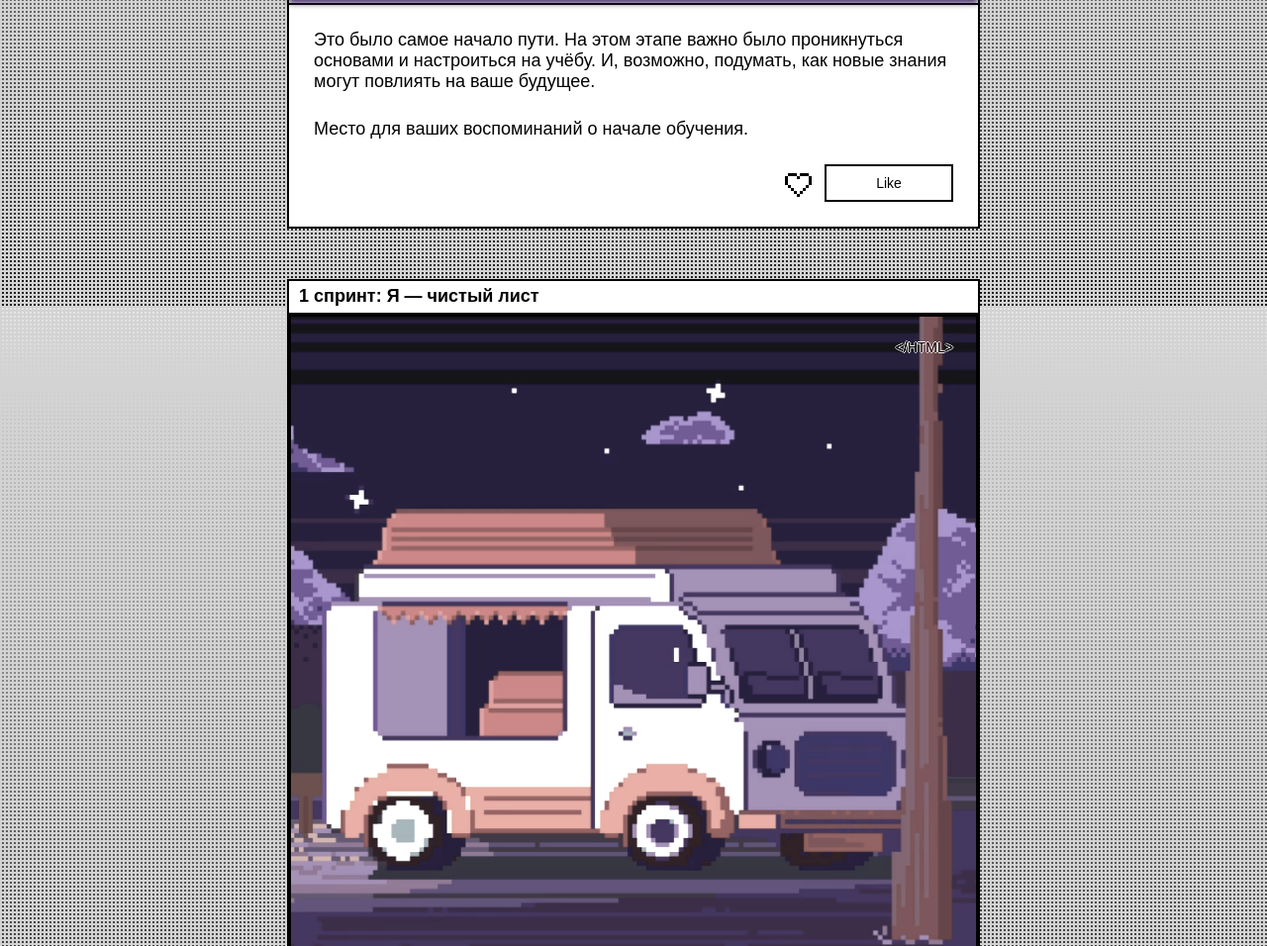
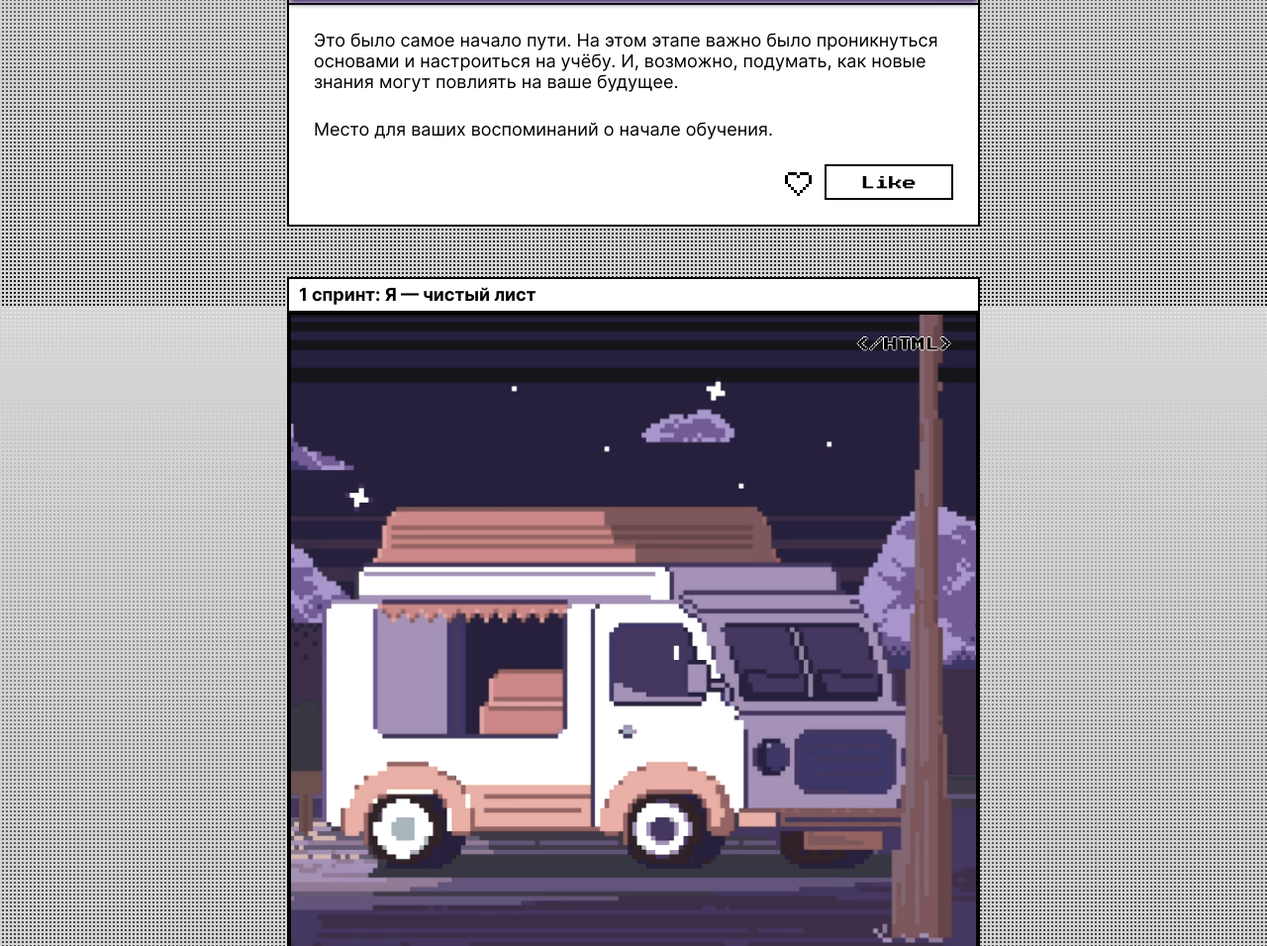
Before and after one commit to maksim533/zakrivayuschiy-teg-f, a plain HTML site: page index.html in a window 1280 px wide. Shown: the part 1291-2247 px from the top of the page at 99% size. Drawn offline with Linux system fonts and the light colour scheme; the site is published under a folder, as on GitHub Pages, so addresses that start at the root find nothing.

Commit message:
refactor: Исправление путей для шрифтов

```diff
--- a/fonts/fonts.css
+++ b/fonts/fonts.css
@@ -3,15 +3,15 @@
 
 @font-face {
   font-family: 'inter-Variable';
-  src: url(/fonts/Inter-Variable.woff2) format('woff2 supports variations'),
-  url(/fonts/Inter-Variable.woff2) format('woff2-variations');
+  src: url(Inter-Variable.woff2) format('woff2 supports variations'),
+  url(Inter-Variable.woff2) format('woff2-variations');
   font-weight: 400 785;
   font-display: swap;
 }
 
 @font-face {
   font-family: 'PresStart2P';
-  src: url(/fonts/PressStart2P-Regular.woff) format('woff');
+  src: url(PressStart2P-Regular.woff) format('woff');
   font-weight: 400;
   font-display: swap;
 }
```
